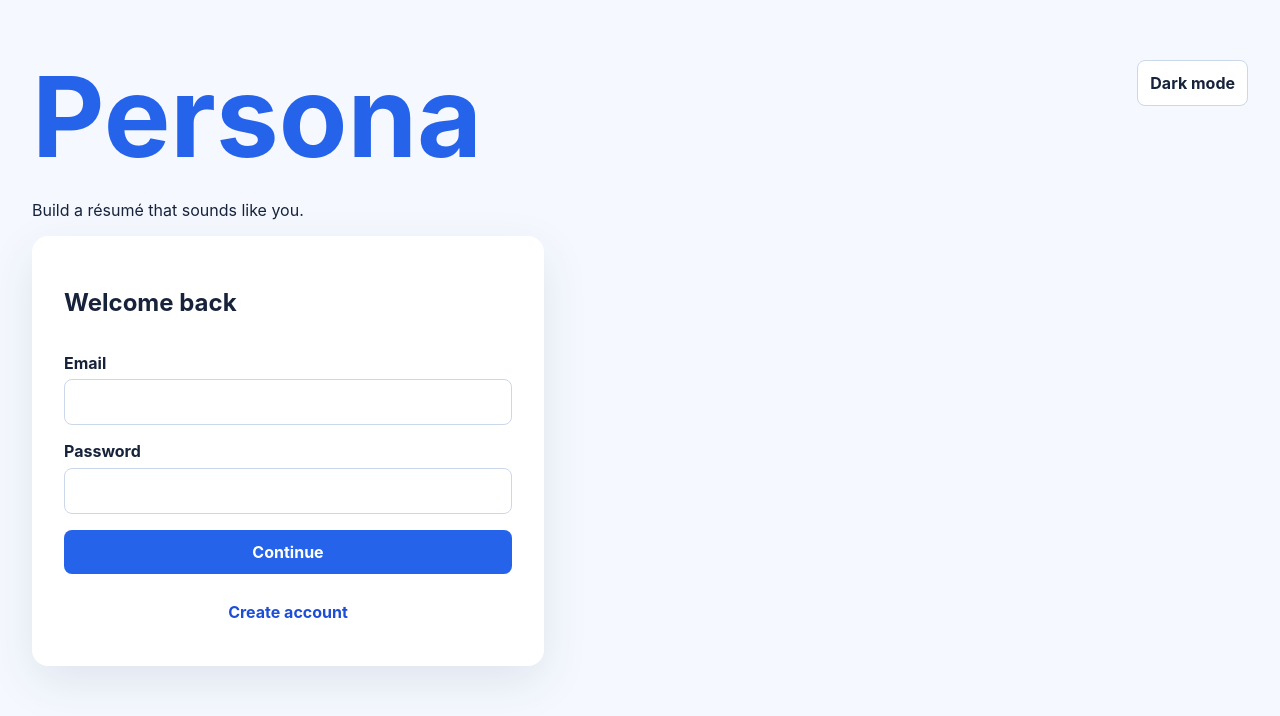
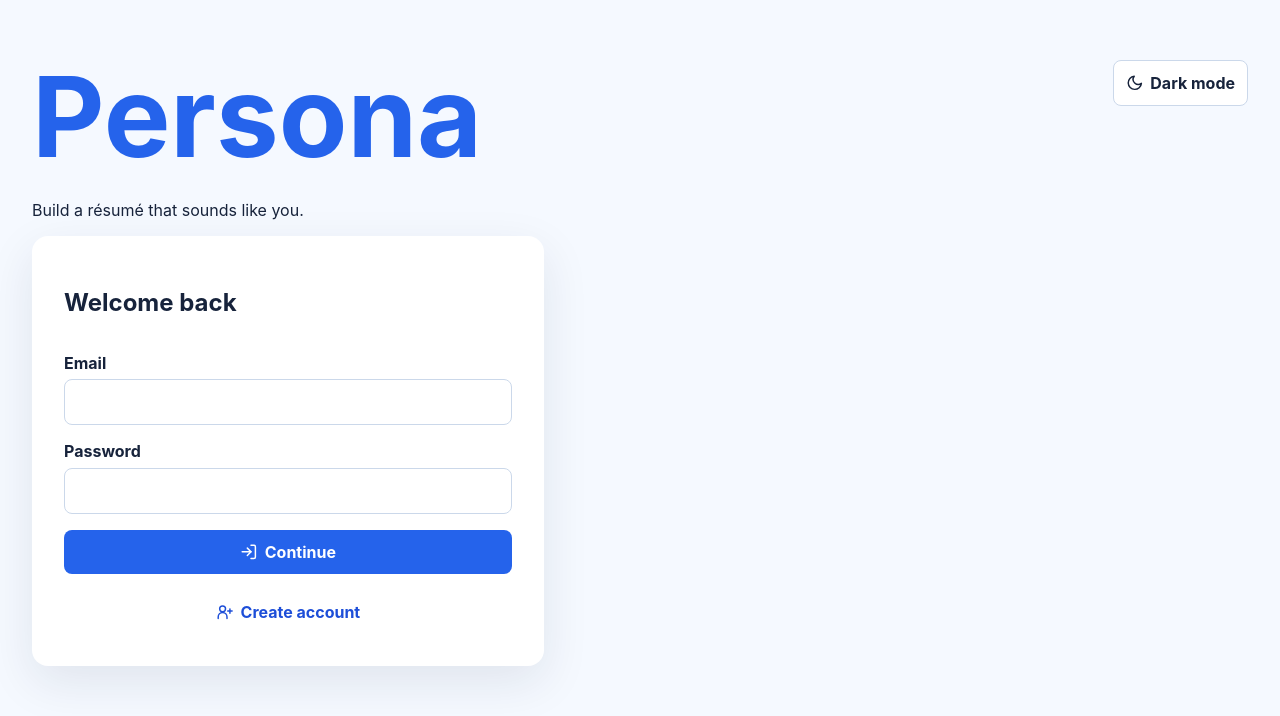
Before and after one commit to faizanmsiddiqui/persona, a React (Vite) app in the folder frontend/: page / in a window 1280 px wide. Shown: the top 716 px of the page. Built offline with nearby package versions, Linux system fonts and the light colour scheme.

Commit message:
feat: add Icon component and integrate icons across various components

```diff
--- a/frontend/src/App.tsx
+++ b/frontend/src/App.tsx
@@ -3,6 +3,7 @@ import { AuthForm } from "./AuthForm";
 import { Dashboard } from "./Dashboard";
 import type { Resume } from "./types";
 import { Editor } from "./Editor";
+import { Icon } from "./Icon";
 
 type Theme = "light" | "dark";
 
@@ -40,6 +41,7 @@ export function App() {
           aria-pressed={theme === "dark"}
           onClick={() => setTheme(nextTheme)}
         >
+          <Icon name={nextTheme === "dark" ? "moon" : "sun"} />
           {nextTheme === "dark" ? "Dark mode" : "Light mode"}
         </button>
       </header>
--- a/frontend/src/AuthForm.tsx
+++ b/frontend/src/AuthForm.tsx
@@ -1,6 +1,7 @@
 import { useState } from "react";
 import { useForm } from "react-hook-form";
 import { api } from "./api";
+import { Icon } from "./Icon";
 
 type Credentials = { email: string; password: string };
 export function AuthForm({ onAuthenticated }: { onAuthenticated: () => void }) {
@@ -41,12 +42,16 @@ export function AuthForm({ onAuthenticated }: { onAuthenticated: () => void }) {
         />
       </label>
       {error && <p role="alert">{error}</p>}
-      <button type="submit">Continue</button>
+      <button type="submit">
+        <Icon name={mode === "login" ? "log-in" : "user-plus"} />
+        Continue
+      </button>
       <button
         type="button"
         className="link"
         onClick={() => setMode(mode === "login" ? "register" : "login")}
       >
+        <Icon name={mode === "login" ? "user-plus" : "log-in"} />
         {mode === "login" ? "Create account" : "Use existing account"}
       </button>
     </form>
--- a/frontend/src/Dashboard.tsx
+++ b/frontend/src/Dashboard.tsx
@@ -1,6 +1,7 @@
 import { useState } from "react";
 import { useQuery, useQueryClient } from "@tanstack/react-query";
 import { api } from "./api";
+import { Icon } from "./Icon";
 import type { Resume } from "./types";
 
 export function withoutResume(resumes: Resume[], resumeId: string): Resume[] {
@@ -25,9 +26,7 @@ export function Dashboard({ onEdit }: { onEdit: (resume: Resume) => void }) {
   }
   async function deleteResume(resume: Resume) {
     if (
-      !window.confirm(
-        `Delete “${resume.title}”? This action cannot be undone.`,
-      )
+      !window.confirm(`Delete “${resume.title}”? This action cannot be undone.`)
     )
       return;
 
@@ -50,7 +49,10 @@ export function Dashboard({ onEdit }: { onEdit: (resume: Resume) => void }) {
     <section>
       <div className="toolbar">
         <h2>Your résumés</h2>
-        <button onClick={create}>New résumé</button>
+        <button onClick={create}>
+          <Icon name="plus" />
+          New résumé
+        </button>
       </div>
       {resumes.isLoading && <p>Loading…</p>}
       {deleteError && <p role="alert">{deleteError}</p>}
@@ -62,6 +64,7 @@ export function Dashboard({ onEdit }: { onEdit: (resume: Resume) => void }) {
               disabled={deletingId === resume.id}
               onClick={() => onEdit(resume)}
             >
+              <Icon name="edit" />
               <strong>{resume.title}</strong>
               <span>Saved {new Date(resume.updated_at).toLocaleString()}</span>
             </button>
@@ -70,6 +73,7 @@ export function Dashboard({ onEdit }: { onEdit: (resume: Resume) => void }) {
               disabled={deletingId === resume.id}
               onClick={() => deleteResume(resume)}
             >
+              <Icon name="trash" />
               {deletingId === resume.id ? "Deleting…" : "Delete"}
             </button>
           </article>
--- a/frontend/src/Editor.tsx
+++ b/frontend/src/Editor.tsx
@@ -3,6 +3,7 @@ import { api } from "./api";
 import type { Resume } from "./types";
 import { Preview } from "./Preview";
 import { SectionEditor } from "./SectionEditor";
+import { Icon } from "./Icon";
 
 export const AUTO_SAVE_DELAY_MS = 3 * 60 * 1000;
 
@@ -124,19 +125,22 @@ export function Editor({
     <section>
       <div className="toolbar editor-toolbar">
         <button className="link" onClick={onClose}>
-          ← Dashboard
+          <Icon name="arrow-left" />
+          Dashboard
         </button>
         <div className="editor-actions">
           <button
             disabled={!dirty || state === "saving"}
             onClick={() => void saveResume()}
           >
+            <Icon name="save" />
             {state === "saving" ? "Saving…" : "Save"}
           </button>
           <button
             disabled={state === "saving"}
             onClick={() => void downloadPdf()}
           >
+            <Icon name="download" />
             Download PDF
           </button>
         </div>
--- /dev/null
+++ b/frontend/src/Icon.tsx
@@ -0,0 +1,98 @@
+import type { ReactNode } from "react";
+
+export type IconName =
+  | "arrow-left"
+  | "chevron-down"
+  | "chevron-up"
+  | "download"
+  | "edit"
+  | "log-in"
+  | "moon"
+  | "plus"
+  | "save"
+  | "sun"
+  | "trash"
+  | "user-plus";
+
+export function Icon({ name }: { name: IconName }) {
+  const paths: Record<IconName, ReactNode> = {
+    "arrow-left": (
+      <>
+        <path d="m15 18-6-6 6-6" />
+        <path d="M9 12h10" />
+      </>
+    ),
+    "chevron-down": <path d="m8 10 4 4 4-4" />,
+    "chevron-up": <path d="m8 14 4-4 4 4" />,
+    download: (
+      <>
+        <path d="M12 3v12" />
+        <path d="m7 10 5 5 5-5" />
+        <path d="M5 21h14" />
+      </>
+    ),
+    edit: (
+      <>
+        <path d="M12 20h9" />
+        <path d="M16.5 3.5a2.1 2.1 0 0 1 3 3L8 18l-4 1 1-4Z" />
+      </>
+    ),
+    "log-in": (
+      <>
+        <path d="M10 17l5-5-5-5" />
+        <path d="M15 12H3" />
+        <path d="M15 3h4a2 2 0 0 1 2 2v14a2 2 0 0 1-2 2h-4" />
+      </>
+    ),
+    moon: <path d="M21 12.8A9 9 0 1 1 11.2 3 7 7 0 0 0 21 12.8Z" />,
+    plus: (
+      <>
+        <path d="M12 5v14" />
+        <path d="M5 12h14" />
+      </>
+    ),
+    save: (
+      <>
+        <path d="M5 21h14a2 2 0 0 0 2-2V7l-4-4H5a2 2 0 0 0-2 2v14a2 2 0 0 0 2 2Z" />
+        <path d="M7 3v6h10V3" />
+        <path d="M7 21v-8h10v8" />
+      </>
+    ),
+    sun: (
+      <>
+        <circle cx="12" cy="12" r="4" />
+        <path d="M12 2v2M12 20v2M4.93 4.93l1.42 1.42M17.66 17.66l1.41 1.41M2 12h2M20 12h2M4.93 19.07l1.42-1.42M17.66 6.34l1.41-1.41" />
+      </>
+    ),
+    trash: (
+      <>
+        <path d="M3 6h18" />
+        <path d="M8 6V4h8v2" />
+        <path d="m19 6-1 15H6L5 6" />
+        <path d="M10 11v5M14 11v5" />
+      </>
+    ),
+    "user-plus": (
+      <>
+        <circle cx="9" cy="8" r="4" />
+        <path d="M3 21v-2a6 6 0 0 1 12 0v2M19 8v6M16 11h6" />
+      </>
+    ),
+  };
+
+  return (
+    <svg
+      aria-hidden="true"
+      className="icon"
+      fill="none"
+      focusable="false"
+      stroke="currentColor"
+      strokeLinecap="round"
+      strokeLinejoin="round"
+      strokeWidth="2"
+      viewBox="0 0 24 24"
+    >
+      {paths[name]}
+    </svg>
+  );
+}
--- a/frontend/src/SectionEditor.tsx
+++ b/frontend/src/SectionEditor.tsx
@@ -1,4 +1,5 @@
 import type { Section, SectionItem, SectionKind } from "./types";
+import { Icon } from "./Icon";
 
 type SectionDefinition = {
   kind: SectionKind;
@@ -214,7 +215,7 @@ export function SectionEditor({
                   onClick={() => onMove(sectionIndex, -1)}
                   aria-label={`Move ${section.title} up`}
                 >
-                  ↑
+                  <Icon name="chevron-up" />
                 </button>
                 <button
                   type="button"
@@ -222,13 +223,14 @@ export function SectionEditor({
                   onClick={() => onMove(sectionIndex, 1)}
                   aria-label={`Move ${section.title} down`}
                 >
-                  ↓
+                  <Icon name="chevron-down" />
                 </button>
                 <button
                   type="button"
                   className="danger-button"
                   onClick={() => removeSection(section.id)}
                 >
+                  <Icon name="trash" />
                   Remove
                 </button>
               </div>
@@ -245,6 +247,7 @@ export function SectionEditor({
                     className="text-button"
                     onClick={() => removeItem(section, item.id)}
                   >
+                    <Icon name="trash" />
                     Remove
                   </button>
                 </div>
@@ -321,6 +324,7 @@ export function SectionEditor({
                 })
               }
             >
+              <Icon name="plus" />
               Add {definition.itemLabel}
             </button>
           </fieldset>
--- a/frontend/src/styles.css
+++ b/frontend/src/styles.css
@@ -82,11 +82,20 @@ button {
   border-radius: 0.5rem;
 }
 button {
+  display: inline-flex;
+  align-items: center;
+  justify-content: center;
+  gap: 0.45rem;
   background: var(--color-primary);
   color: white;
   border: 0;
   font-weight: 700;
   cursor: pointer;
+}
+.icon {
+  width: 1.1em;
+  height: 1.1em;
+  flex: none;
 }
 .link {
   background: transparent;
@@ -126,6 +135,7 @@ button {
 }
 .resume-card-open {
   display: grid;
+  grid-template-columns: auto minmax(0, 1fr);
   min-width: 0;
   gap: 0.5rem;
   padding: 0;
@@ -133,6 +143,14 @@ button {
   background: transparent;
   color: var(--color-text);
   text-align: left;
+}
+.resume-card-open strong,
+.resume-card-open span {
+  grid-column: 2;
+}
+.resume-card-open .icon {
+  grid-row: 1 / span 2;
+  align-self: center;
 }
 .resume-card-open span {
   color: var(--color-text-muted);
```
